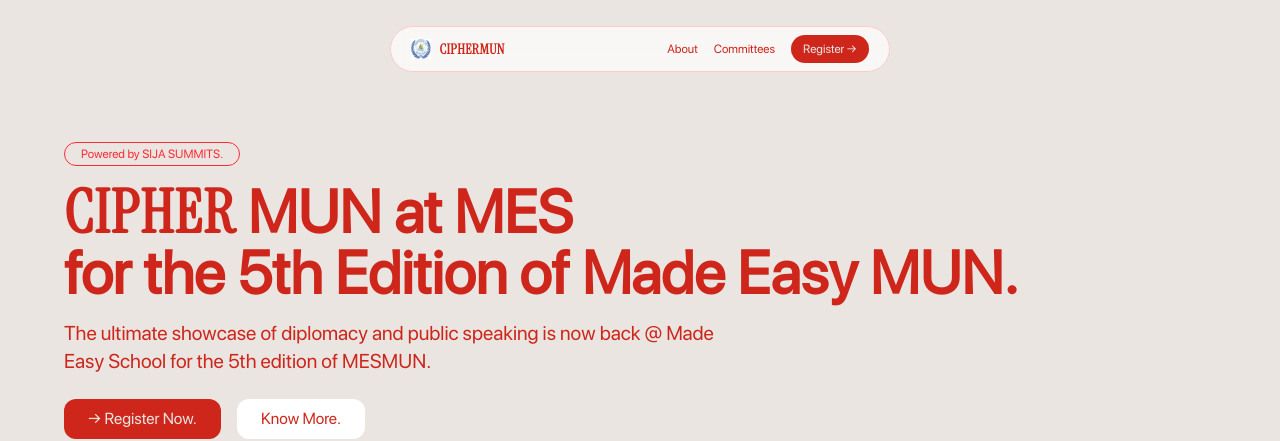
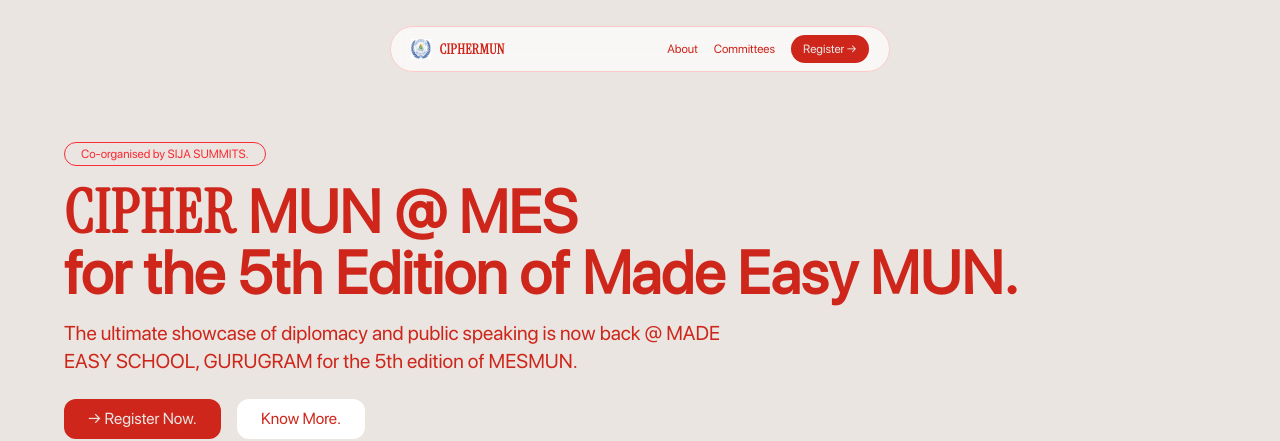
Before and after one commit to vaidikco/mesmun, a Next.js app: page / in a window 1280 px wide. Shown: the top 441 px of the page. Built offline with nearby package versions, Linux system fonts and the light colour scheme.

Commit message:
final v2

```diff
--- a/app/page.js
+++ b/app/page.js
@@ -59,7 +59,7 @@
 const faqs = [
   {
     q: "Where is the event being held?",
-    a: "CipherMUN — the 5th edition of MESMUN — will be held at Made Easy School, Gurugram on 29th and 30th May 2026.",
+    a: "CipherMUN — the 5th edition of MESMUN — will be held at MADE EASY SCHOOL, GURUGRAM on 29th and 30th May 2026.",
   },
   {
     q: "When is the event?",
@@ -190,7 +190,7 @@
             transition={{ duration: 0.5, delay: 0.2 }}
             className="w-fit px-4 h-6 rounded-full text-red-500 text-xs flex items-center border border-red-500"
           >
-            Powered by SIJA SUMMITS.
+            Co-organised by SIJA SUMMITS.
           </motion.div>
 
           <motion.h1
@@ -203,7 +203,7 @@
             }}
             className="text-[#ce261b] mt-4 text-3xl sm:text-4xl md:text-5xl lg:text-6xl font-semibold leading-none"
           >
-            <span className="font-serif tracking-wide">CIPHER</span> MUN at MES{" "}
+            <span className="font-serif tracking-wide">CIPHER</span> MUN @ MES{" "}
             <br />
             for the 5th Edition of Made Easy MUN.
           </motion.h1>
@@ -215,7 +215,7 @@
             className="text-base sm:text-lg md:text-xl text-[#ce261b] mt-4 max-w-2xl"
           >
             The ultimate showcase of diplomacy and public speaking is now back @
-            Made Easy School for the 5th edition of MESMUN.
+            MADE EASY SCHOOL, GURUGRAM for the 5th edition of MESMUN.
           </motion.p>
 
           <motion.div
@@ -341,7 +341,7 @@
               </h1>
               <p className="font-medium text-base sm:text-lg md:text-xl">
                 Head of School @ <br />
-                Made Easy School Gurugram
+                MADE EASY SCHOOL, GURUGRAM
               </p>
               <p className="font-medium text-sm">
                 Author, NLP-Master Coach and Content Developer.
@@ -446,7 +446,7 @@
           <FadeInWhenVisible delay={0.2}>
             <p className="mt-5 text-base sm:text-lg md:text-xl text-[#ce261b]/70 max-w-2xl leading-relaxed">
               Join hundreds of delegates at CipherMUN — the 5th edition of Made
-              Easy MUN at Made Easy School, Gurugram. Represent nations. Debate
+              Easy MUN at MADE EASY SCHOOL, Gurugram. Represent nations. Debate
               resolutions. Lead change.
             </p>
           </FadeInWhenVisible>
@@ -591,8 +591,7 @@
           {/* Bottom row */}
           <div className="pt-6 flex flex-col sm:flex-row items-center justify-between gap-3 text-xs text-[#eae5e1]/40">
             <p>
-              © 2026 CipherMUN · Made Easy School, Gurugram. All rights
-              reserved.
+              © 2026 CipherMUN · MADE EASY SCHOOL, GURUGRAM All rights reserved.
             </p>
             <p className="flex items-center gap-1 flex-wrap justify-center sm:justify-end">
               Co-Organised by{" "}
```
